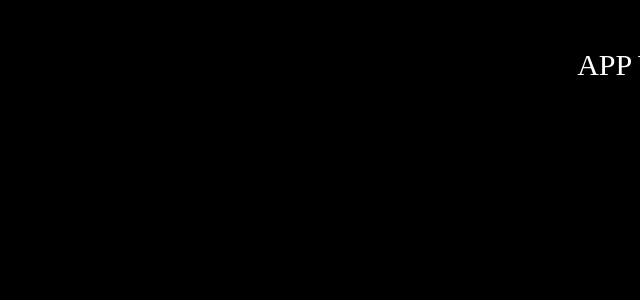
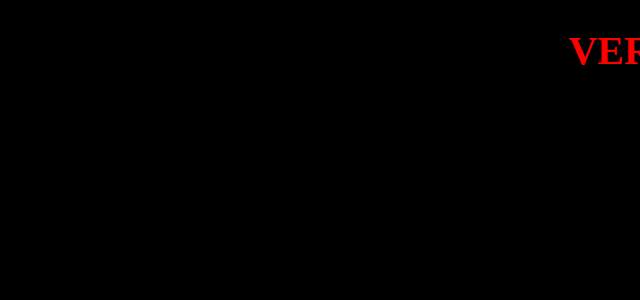
Before and after one commit to nonynony28-netizen/Menarah, a React (Vite) app: page /#/ in a window 1280 px wide. Shown: the top 300 px of the page, without its empty margins (640-1280 px from the left). Built offline with nearby package versions, Linux system fonts and the light colour scheme.

Commit message:
Change App component to display VERSION 777

```diff
--- a/src/App.jsx
+++ b/src/App.jsx
@@ -1,11 +1,5 @@
-import React from "react";
-
 function App() {
-  return (
-    <div style={{color:"white", padding:"40px"}}>
-      APP WORKING
-    </div>
-  );
+  return <h1 style={{color:"red", fontSize:"40px"}}>VERSION 777</h1>;
 }
 
 export default App;
```
